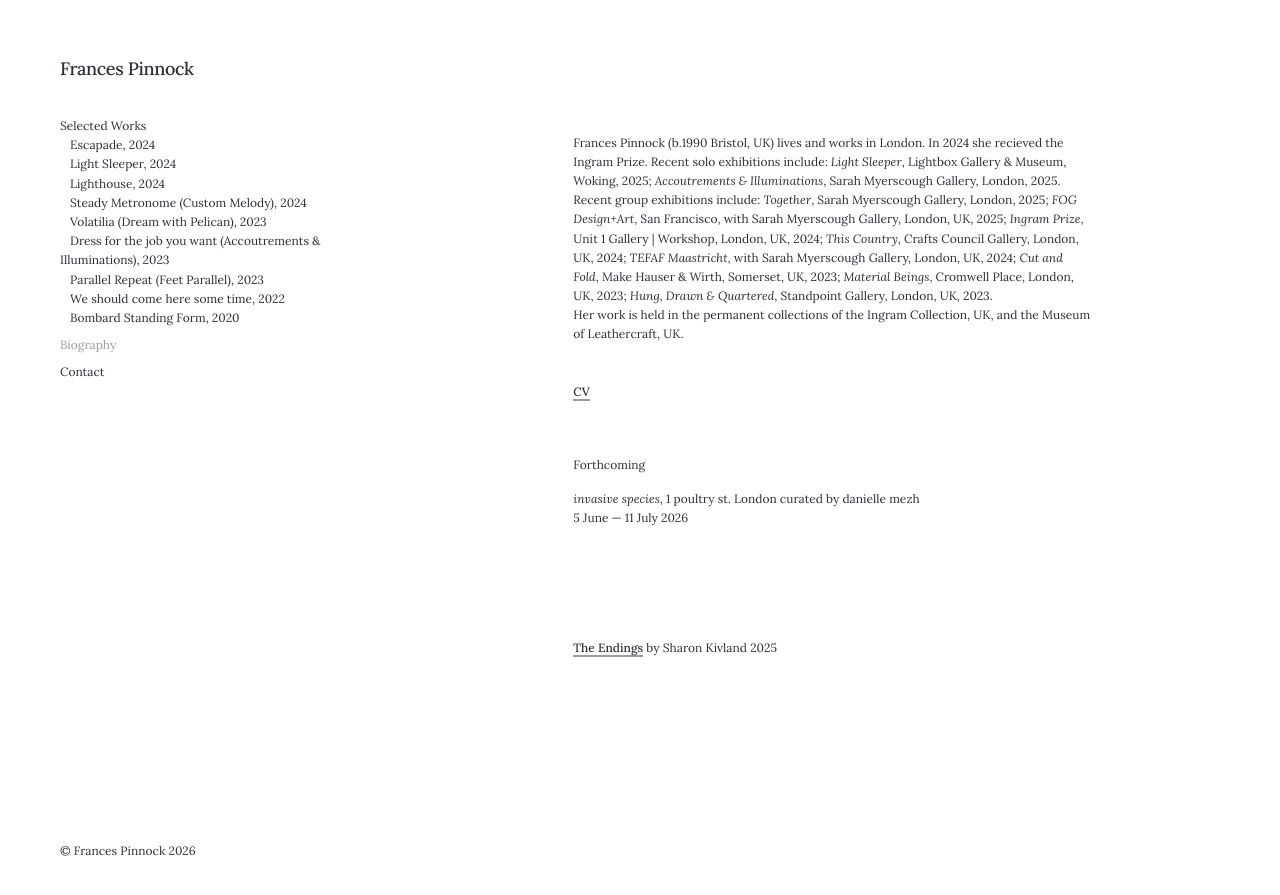
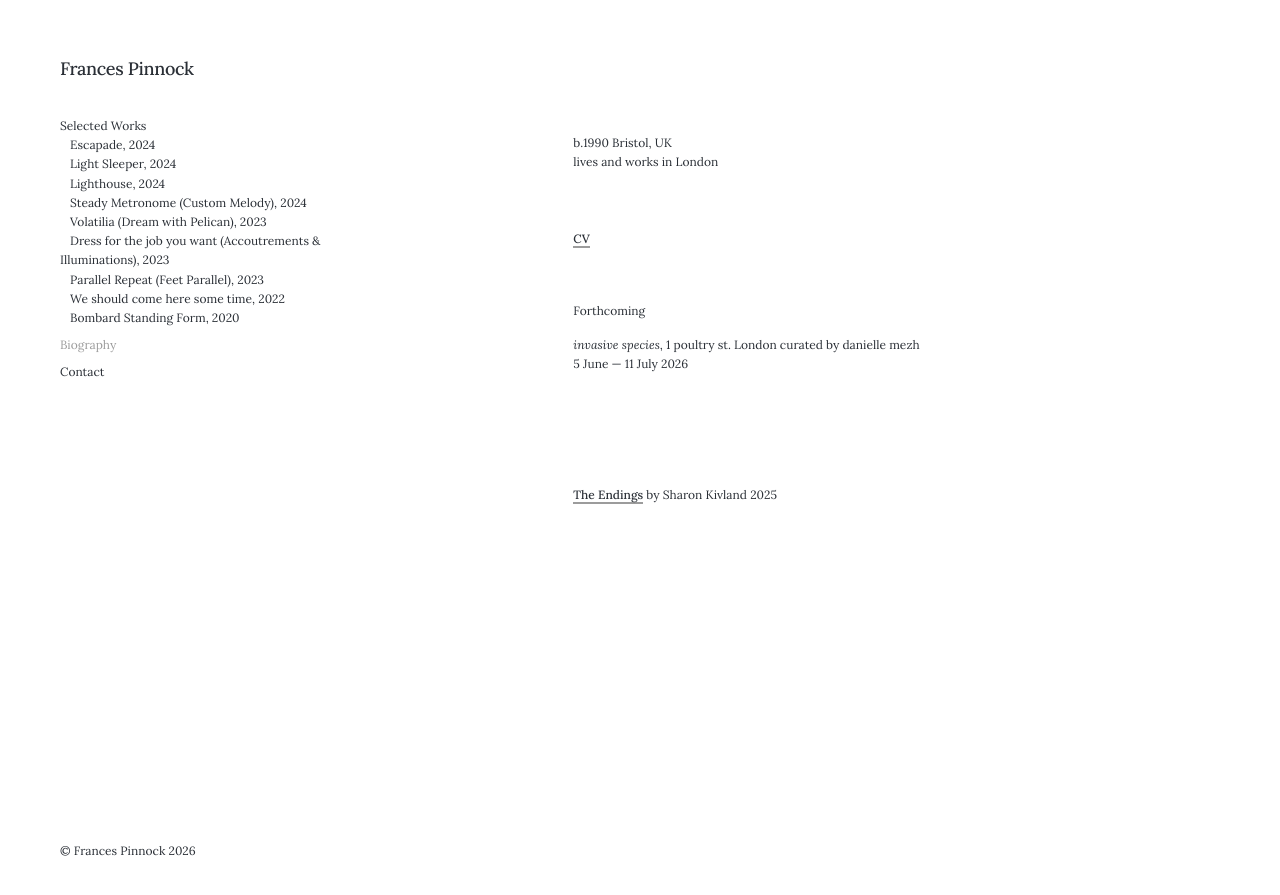
Before and after one commit to francespinnock/francespinnock.github.io, a Jekyll site: the page built from _pages/bio.md, in a window 1280 px wide. Shown: the top 895 px of the page. Built offline with Jekyll 4.4.1, drawn with Linux system fonts in a browser that asks for light colours; nearby versions of some CDN libraries.

```diff
--- a/_pages/bio.md
+++ b/_pages/bio.md
@@ -6,8 +6,9 @@ description: Frances Pinnock - Biography
 <br/>
 <br/>
 
-Frances Pinnock (b.1990 Bristol, UK) lives and works in London. In 2024 she recieved the Ingram Prize. Recent solo exhibitions include: _Light Sleeper_, Lightbox Gallery & Museum, Woking, 2025; _Accoutrements & Illuminations_, Sarah Myerscough Gallery, London, 2025. Recent group exhibitions include: _Together_, Sarah Myerscough Gallery, London, 2025; _FOG Design+Art_, San Francisco, with Sarah Myerscough Gallery, London, UK, 2025; _Ingram Prize_, Unit 1 Gallery | Workshop, London, UK, 2024; _This Country_, Crafts Council Gallery, London, UK, 2024; _TEFAF Maastricht_, with Sarah Myerscough Gallery, London, UK, 2024; _Cut and Fold_, Make Hauser & Wirth, Somerset, UK, 2023; _Material Beings_, Cromwell Place, London, UK, 2023; _Hung, Drawn & Quartered_, Standpoint Gallery, London, UK, 2023.
-Her work is held in the permanent collections of the Ingram Collection, UK, and the Museum of Leathercraft, UK.
+b.1990 Bristol, UK
+lives and works in London
+<br/>
 <br/>
 [CV](/cv.pdf){:target="_blank"}
 <br/>
```
